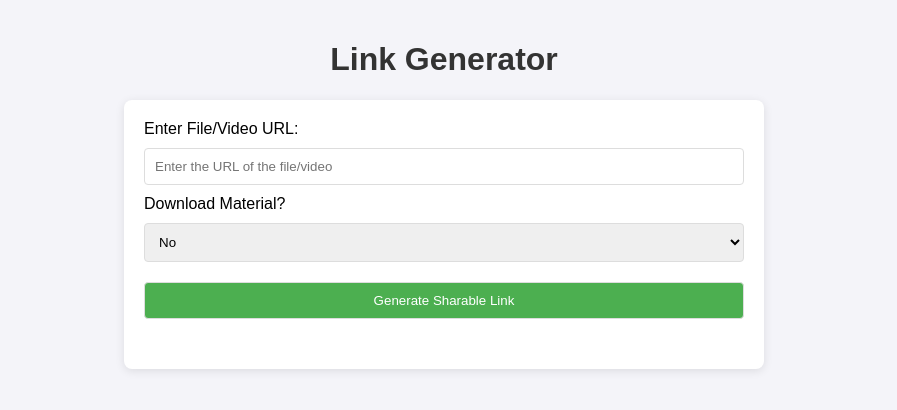
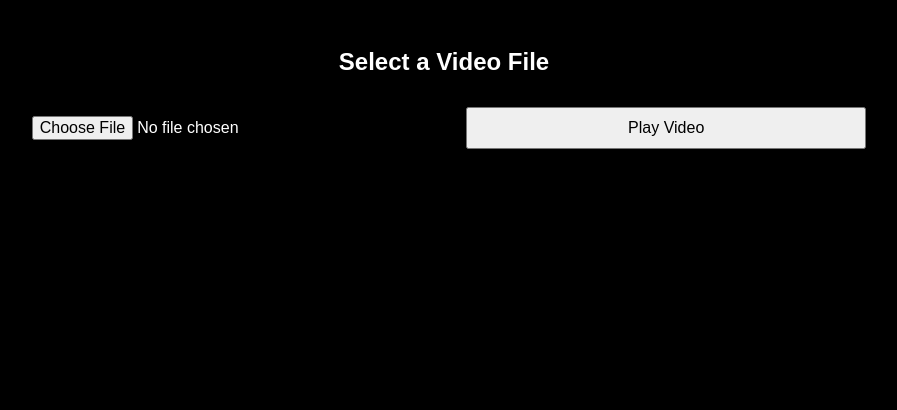
Before and after one commit to mobilelauncher/Injector, a plain HTML site: page index.html in a window 1280 px wide. Shown: the whole page, without its empty margins (196-1093 px from the left). Drawn offline with Linux system fonts and the light colour scheme.

Commit message:
Update index.html

```diff
--- a/index.html
+++ b/index.html
@@ -3,91 +3,43 @@
 <head>
   <meta charset="UTF-8">
   <meta name="viewport" content="width=device-width, initial-scale=1.0">
-  <title>Link Generator</title>
+  <title>Play My Video</title>
   <style>
-    body {
-      font-family: Arial, sans-serif;
-      background-color: #f4f4f9;
-      margin: 0;
-      padding: 20px;
-    }
-    h1 {
-      text-align: center;
-      color: #333;
-    }
-    .container {
-      max-width: 600px;
-      margin: 0 auto;
-      padding: 20px;
-      background-color: white;
-      border-radius: 8px;
-      box-shadow: 0 2px 10px rgba(0,0,0,0.1);
-    }
-    input, select, button {
-      width: 100%;
-      padding: 10px;
-      margin: 10px 0;
-      border: 1px solid #ddd;
-      border-radius: 4px;
-      box-sizing: border-box;
-    }
-    button {
-      background-color: #4CAF50;
-      color: white;
-      cursor: pointer;
-    }
-    button:hover {
-      background-color: #45a049;
-    }
-    .result {
-      text-align: center;
-      font-size: 18px;
-      color: #333;
-      margin-top: 20px;
-    }
+    body { background: #000; color: #fff; font-family: sans-serif; text-align: center; padding: 20px; }
+    input, button { padding: 10px; font-size: 16px; margin: 10px; width: 90%; max-width: 400px; }
+    video { margin-top: 30px; width: 95%; display: none; }
+    #linkResult { color: #0f0; font-size: 16px; margin-top: 10px; }
   </style>
 </head>
 <body>
 
-  <h1>Link Generator</h1>
-  <div class="container">
-    <label for="fileUrl">Enter File/Video URL:</label>
-    <input type="url" id="fileUrl" placeholder="Enter the URL of the file/video" required>
+<h2 id="title">Select a Video File</h2>
+<div id="inputBox">
+  <input id="videoInput" type="file" accept="video/*" />
+  <button onclick="playSelectedVideo()">Play Video</button>
+  <p id="linkResult"></p>
+</div>
 
-    <label for="downloadOption">Download Material?</label>
-    <select id="downloadOption">
-      <option value="no">No</option>
-      <option value="yes">Yes</option>
-    </select>
+<video id="player" controls autoplay></video>
 
-    <button onclick="generateLink()">Generate Sharable Link</button>
+<script>
+  // Function to play the selected video from the file input
+  function playSelectedVideo() {
+    const videoFile = document.getElementById("videoInput").files[0];
+    if (!videoFile) return alert("Please select a video file!");
 
-    <div class="result" id="result"></div>
-  </div>
+    const videoURL = URL.createObjectURL(videoFile); // Create a URL for the selected video
+    const vid = document.getElementById("player");
 
-  <script>
-    function generateLink() {
-      const fileUrl = document.getElementById("fileUrl").value;
-      const downloadOption = document.getElementById("downloadOption").value;
+    // Set the video source to the selected video file and display the player
+    vid.src = videoURL;
+    vid.style.display = "block";
+    document.getElementById("title").innerText = "Playing Video"; // Update title to show it's playing
 
-      if (!fileUrl) {
-        alert("Please enter a valid URL.");
-        return;
-      }
-
-      // Automatically fetch the domain name of the current page
-      const currentDomain = window.location.origin;
-
-      // Construct the generated sharable link using the domain
-      const generatedLink = `${currentDomain}/Injector/share.html?url=${encodeURIComponent(fileUrl)}&download=${downloadOption}`;
-
-      // Display the result
-      document.getElementById("result").innerHTML = `
-        <p>Generated Link:</p>
-        <a href="${generatedLink}" target="_blank">${generatedLink}</a>
-      `;
-    }
-  </script>
+    // Hide the input box once video starts playing
+    document.getElementById("inputBox").style.display = "none";
+  }
+</script>
 
 </body>
 </html>
```
